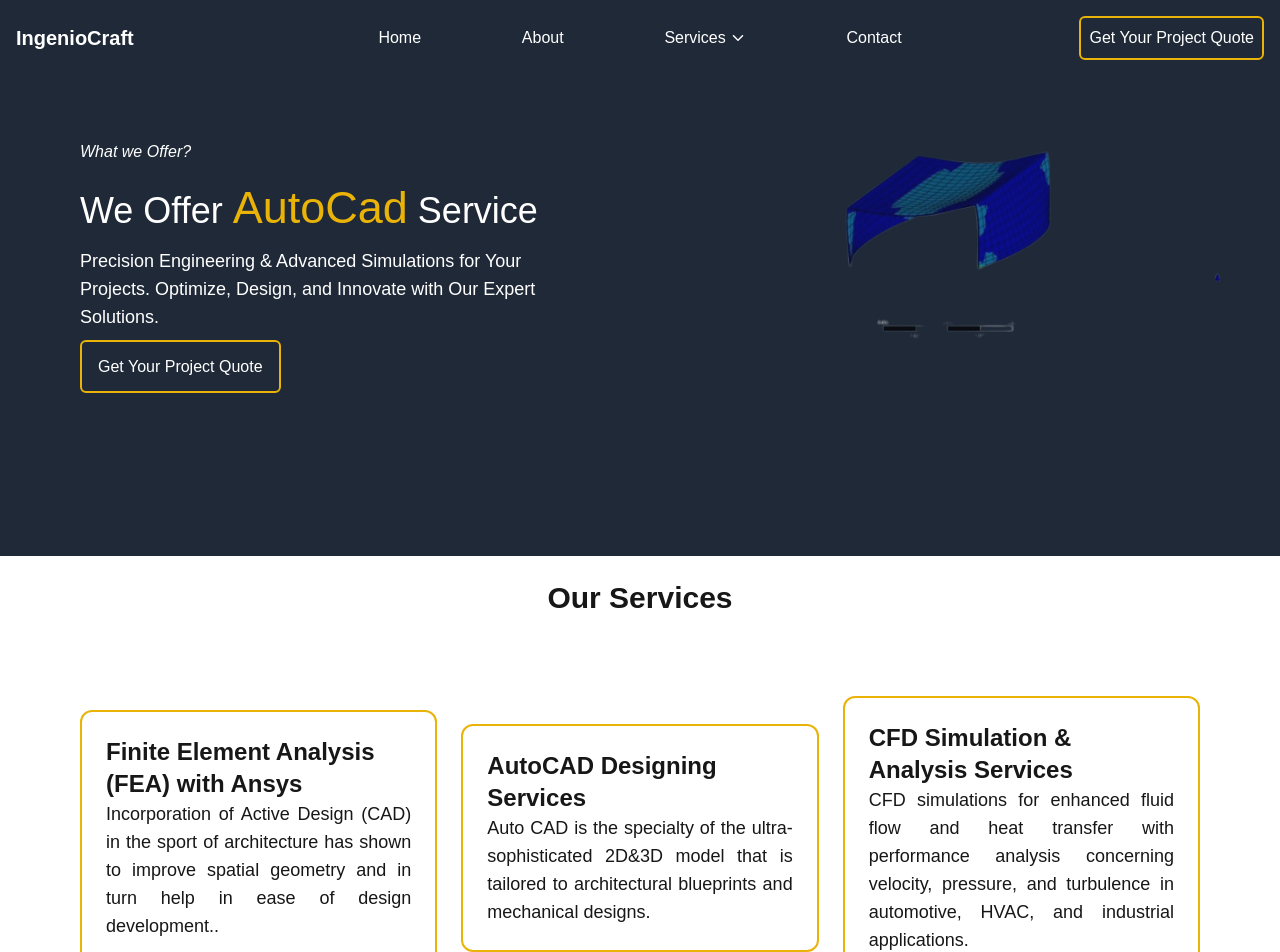
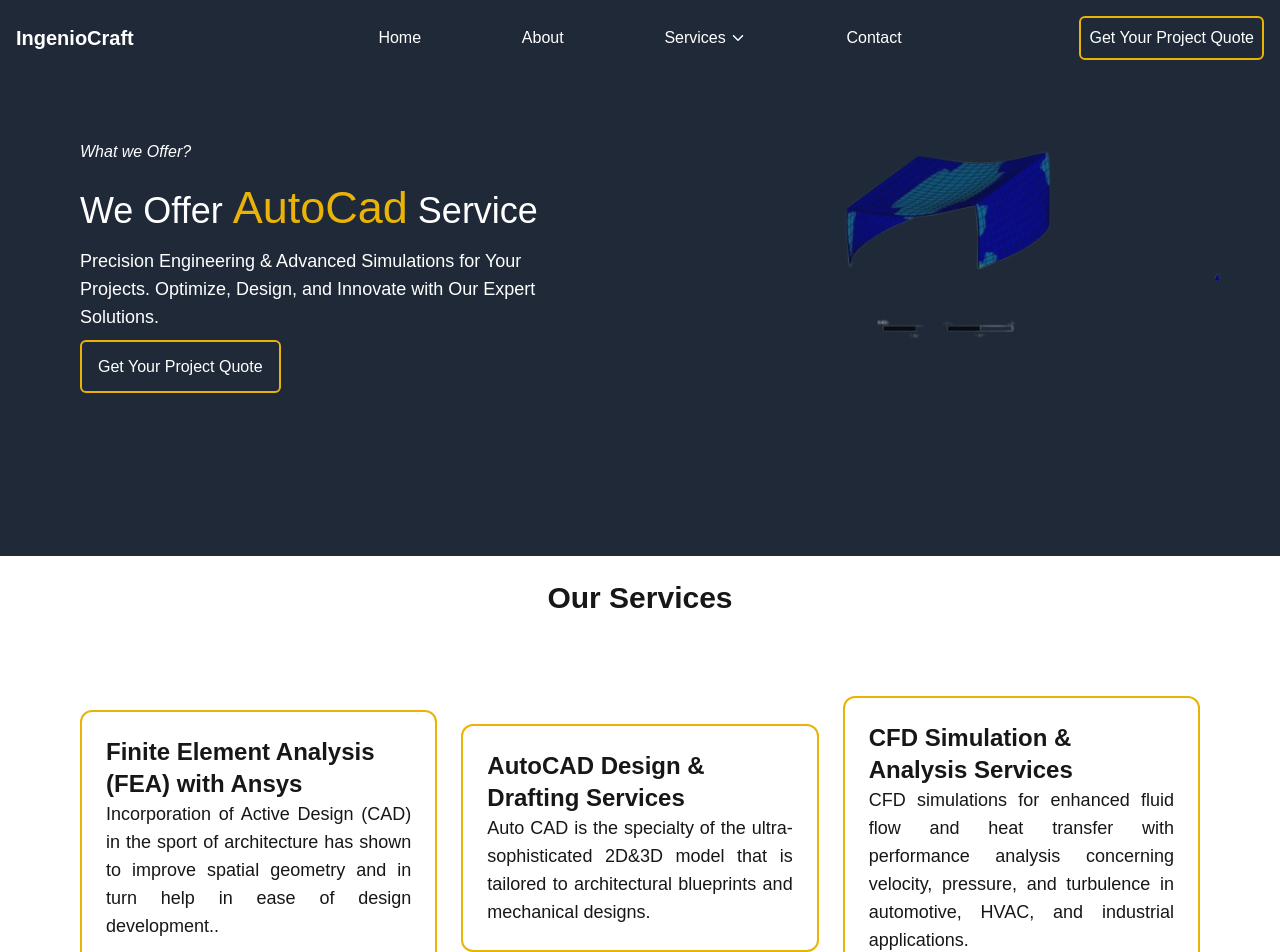
Before and after one commit to hamzabhatti143/Ingenio-Craft, a Next.js app: page / in a window 1280 px wide. Shown: the top 952 px of the page. Built offline with nearby package versions, Linux system fonts and the light colour scheme.

Commit message:
Content Update

```diff
--- a/src/app/components/ServiceCards.tsx
+++ b/src/app/components/ServiceCards.tsx
@@ -24,7 +24,7 @@ const ServiceCards = () => {
         <div className='w-full md:w-1/3 hover:scale-110 space-y-4
         border-2 border-yellow-500 rounded-xl hover:bg-gray-800 hover:text-white p-6 cursor-pointer'>
         <Link href={"/autocad"}>
-        <h2 className='font-bold text-2xl'>AutoCAD Designing Services</h2>
+        <h2 className='font-bold text-2xl'>AutoCAD Design & Drafting Services</h2>
         <p className='text-lg font-medium text-justify'>Auto CAD is the specialty of the ultra-sophisticated 2D&3D model that is tailored to architectural blueprints and mechanical designs.</p></Link>
         </div>
 
```
